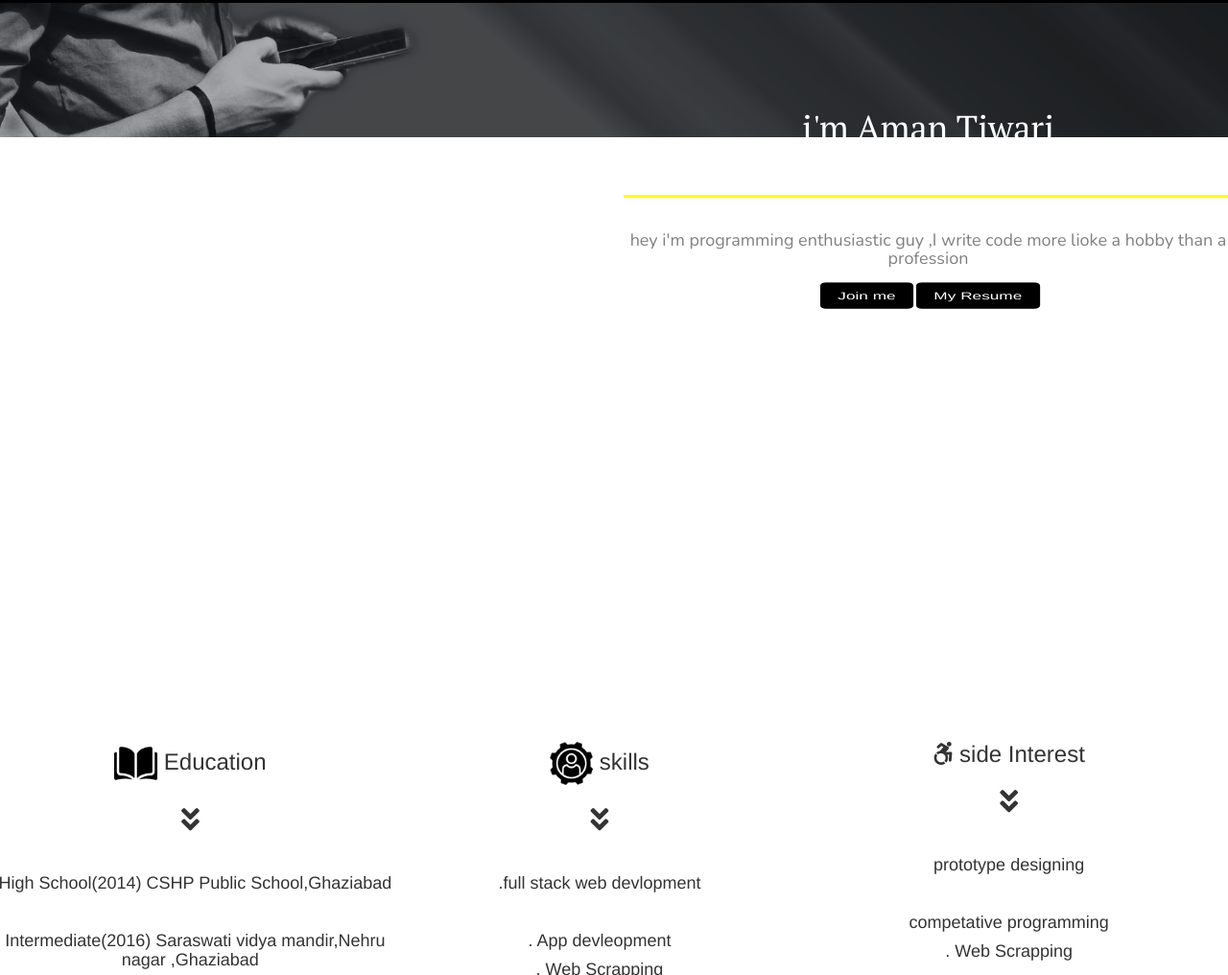
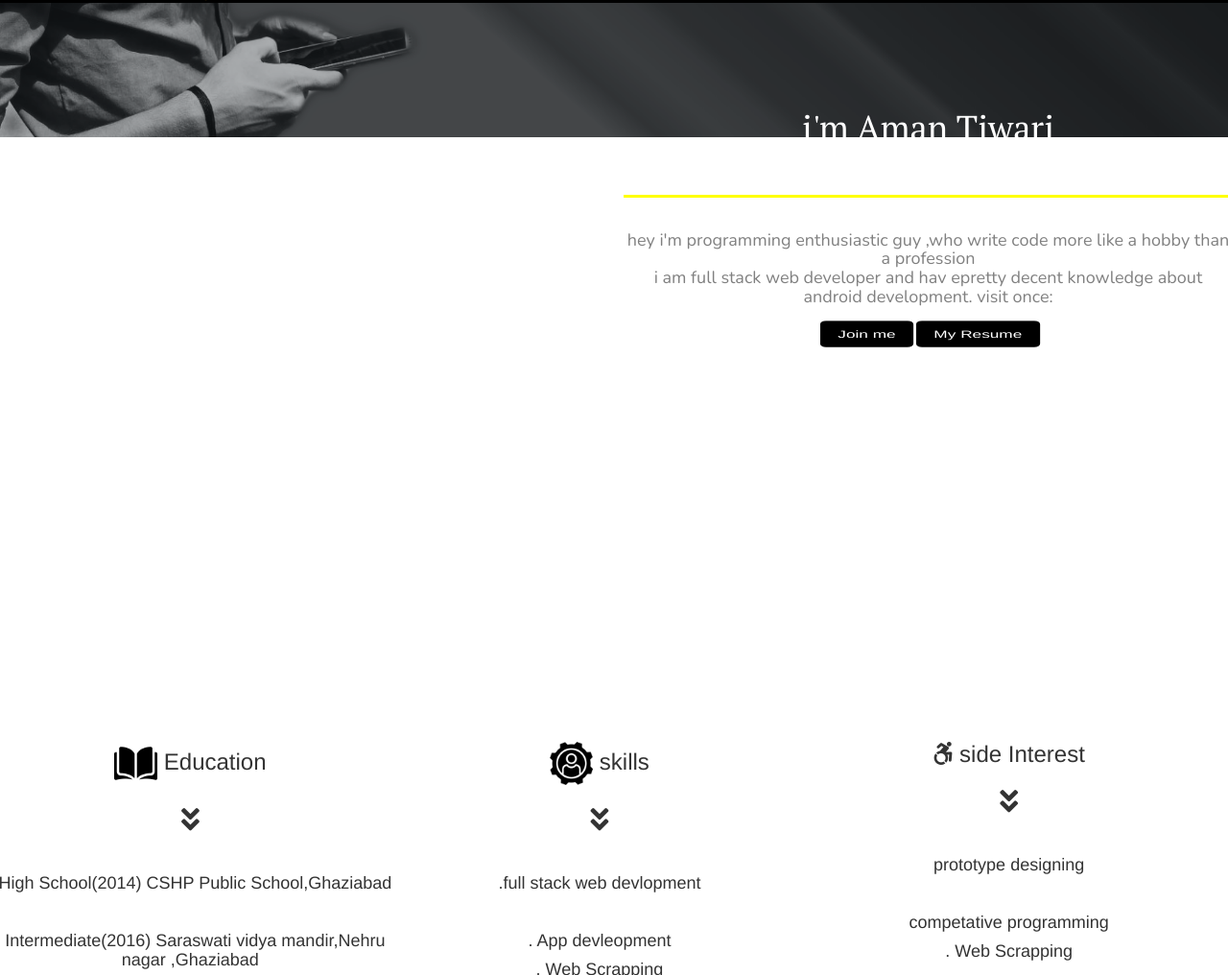
Before and after one commit to heyaman/heyaman.github.io, a plain HTML site: page index.html in a window 1280 px wide. Shown: the part 797-1813 px from the top of the page at 96% size. Drawn offline with nearby package versions, Linux system fonts and the light colour scheme; animation ran at ten frames a second.

Commit message:
Update index.html

```diff
--- a/index.html
+++ b/index.html
@@ -83,7 +83,12 @@
 
              <h1>i'm Aman Tiwari</h1>
 
-	        <h4>hey i'm programming enthusiastic guy ,I write code more lioke a hobby than a profession <br>
+	        <h4>hey i'm programming enthusiastic guy ,who write code more like a hobby than a profession <br>
+
+	         i am full stack web developer and hav epretty decent knowledge about android development.
+
+	         visit once: <a href=""></a>
+
 
 	        </h4>
 
```
